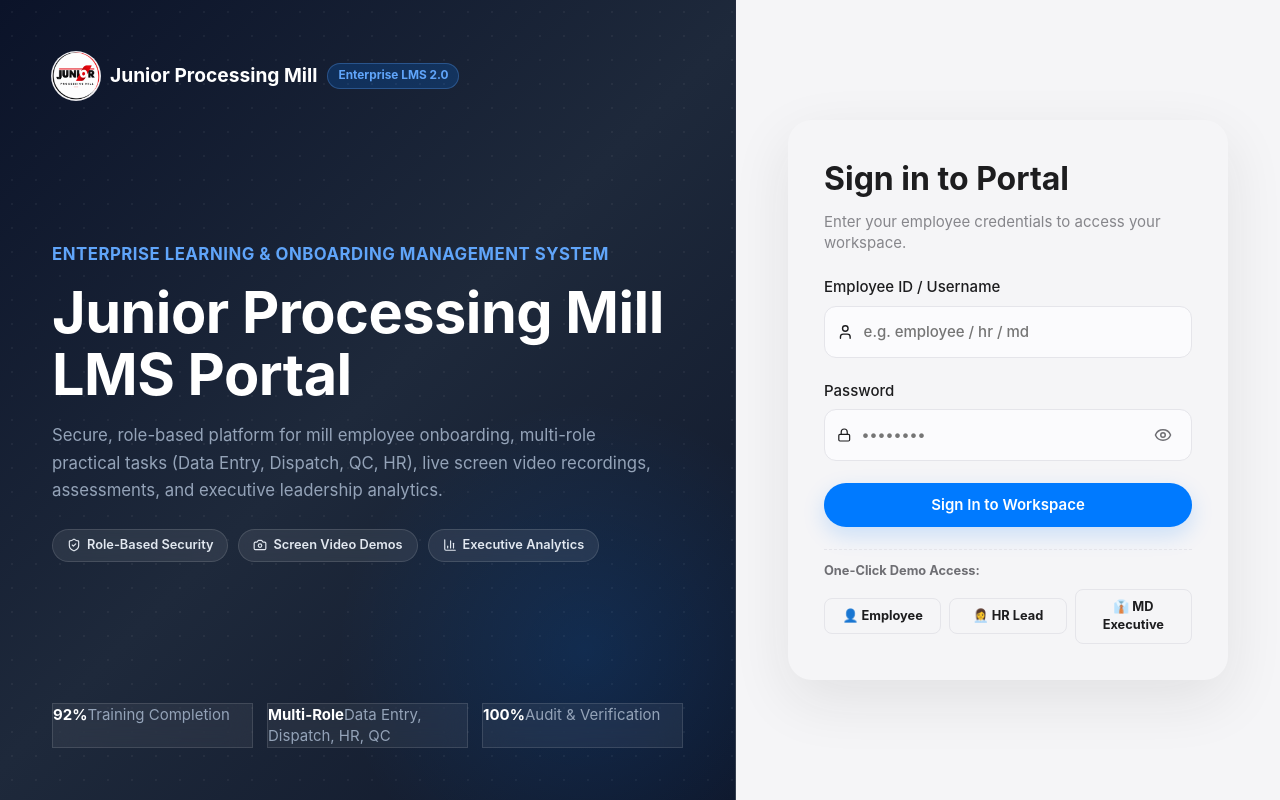
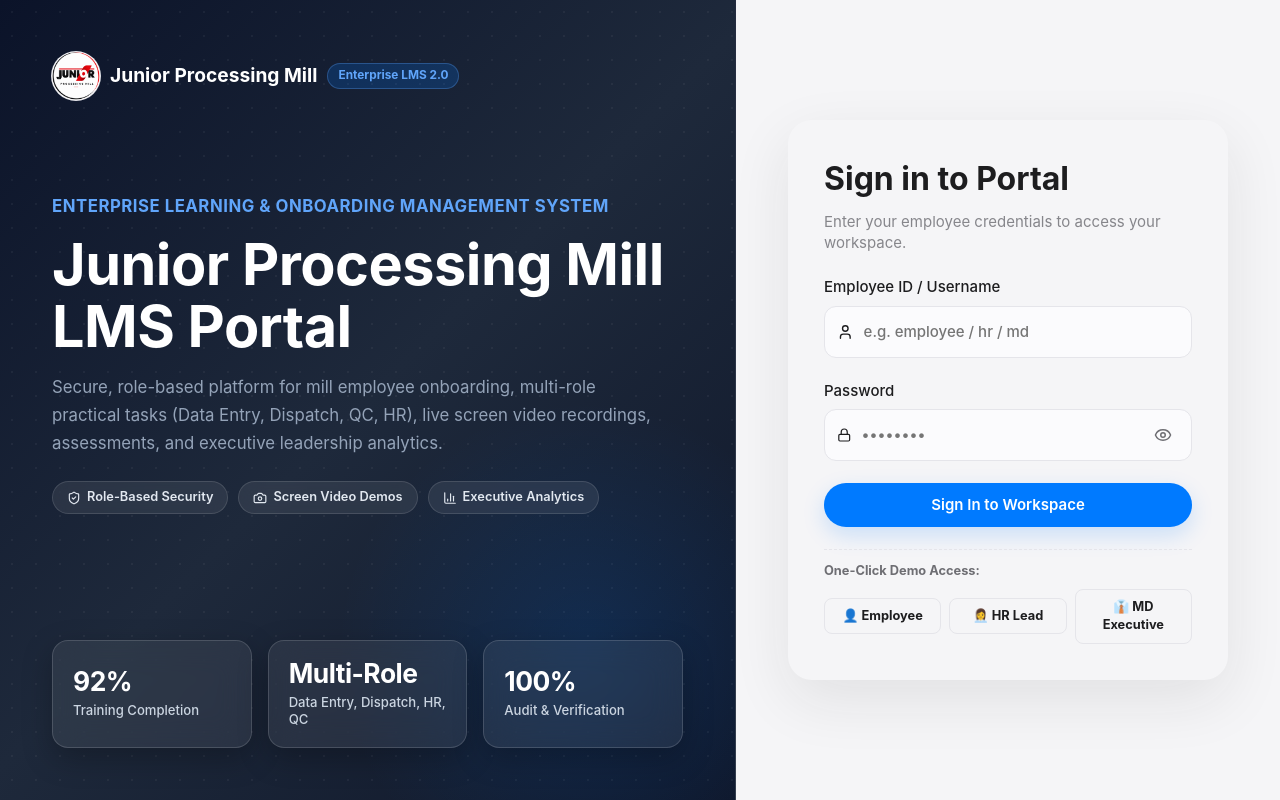
Before and after one commit to PRADEEP0502/lms, a React (Vite) app: page / in a window 1280 px wide. Built offline with nearby package versions, Linux system fonts and the light colour scheme.

Commit message:
fix: refine stat-card dark-stat vertical column layout, contrast, and alignment

```diff
--- a/src/styles.css
+++ b/src/styles.css
@@ -237,25 +237,48 @@ button:disabled {
 .login-stats {
   display: grid;
   grid-template-columns: repeat(3, minmax(0, 1fr));
-  gap: 14px;
+  gap: 16px;
   max-width: 720px;
   position: relative;
   z-index: 1;
+  margin-top: 32px;
 }
 
 .stat-card.dark-stat {
-  background: rgba(255, 255, 255, 0.06);
-  border: 1px solid rgba(255, 255, 255, 0.12);
-  backdrop-filter: blur(12px);
+  display: flex;
+  flex-direction: column;
+  justify-content: center;
+  gap: 6px;
+  padding: 18px 20px;
+  border-radius: var(--radius);
+  background: rgba(255, 255, 255, 0.07);
+  border: 1.5px solid rgba(255, 255, 255, 0.15);
+  backdrop-filter: blur(16px);
+  box-shadow: 0 10px 30px rgba(0, 0, 0, 0.25);
+  transition: all 180ms ease;
+}
+
+.stat-card.dark-stat:hover {
+  background: rgba(255, 255, 255, 0.12);
+  border-color: rgba(96, 165, 250, 0.5);
+  transform: translateY(-2px);
+}
+
+.stat-card.dark-stat strong {
+  display: block;
+  font-size: 1.65rem;
+  font-weight: 750;
   color: #ffffff;
-}
-
-.stat-card.dark-stat strong {
-  color: #ffffff;
+  letter-spacing: -0.5px;
+  line-height: 1.1;
 }
 
 .stat-card.dark-stat span {
-  color: #94a3b8;
+  display: block;
+  font-size: 0.82rem;
+  font-weight: 550;
+  color: #cbd5e1;
+  line-height: 1.35;
 }
 
 .login-panel {
```
